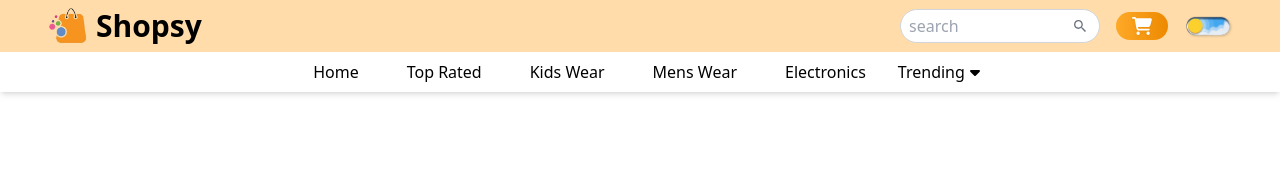
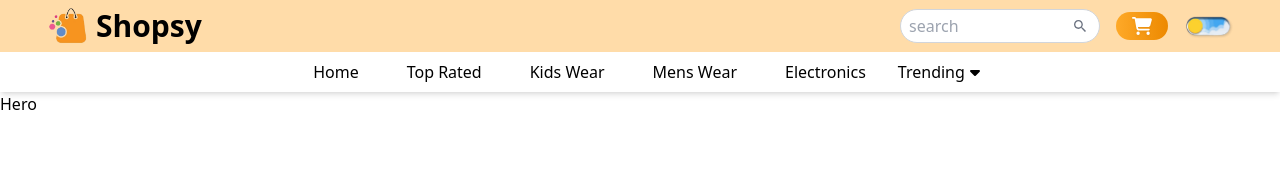
Before and after one commit to themiya-kaluarachchi/Shopsy, a React (Vite) app: page / in a window 1280 px wide. Shown: the top 182 px of the page. Built offline with nearby package versions, Linux system fonts and the light colour scheme.

Commit message:
add Hero.jsx

```diff
--- a/src/App.jsx
+++ b/src/App.jsx
@@ -1,10 +1,12 @@
 import React from 'react'
 import Navbar from './components/Navbar/Navbar'
+import Hero from './components/Hero/Hero'
 
 function App() {
   return (
     <div>
-        <Navbar/>
+        <Navbar />
+        <Hero />
     </div>
   )
 }
--- /dev/null
+++ b/src/components/Hero/Hero.jsx
@@ -0,0 +1,9 @@
+import React from 'react'
+
+function Hero() {
+  return (
+    <div>Hero</div>
+  )
+}
+
+export default Hero
```
